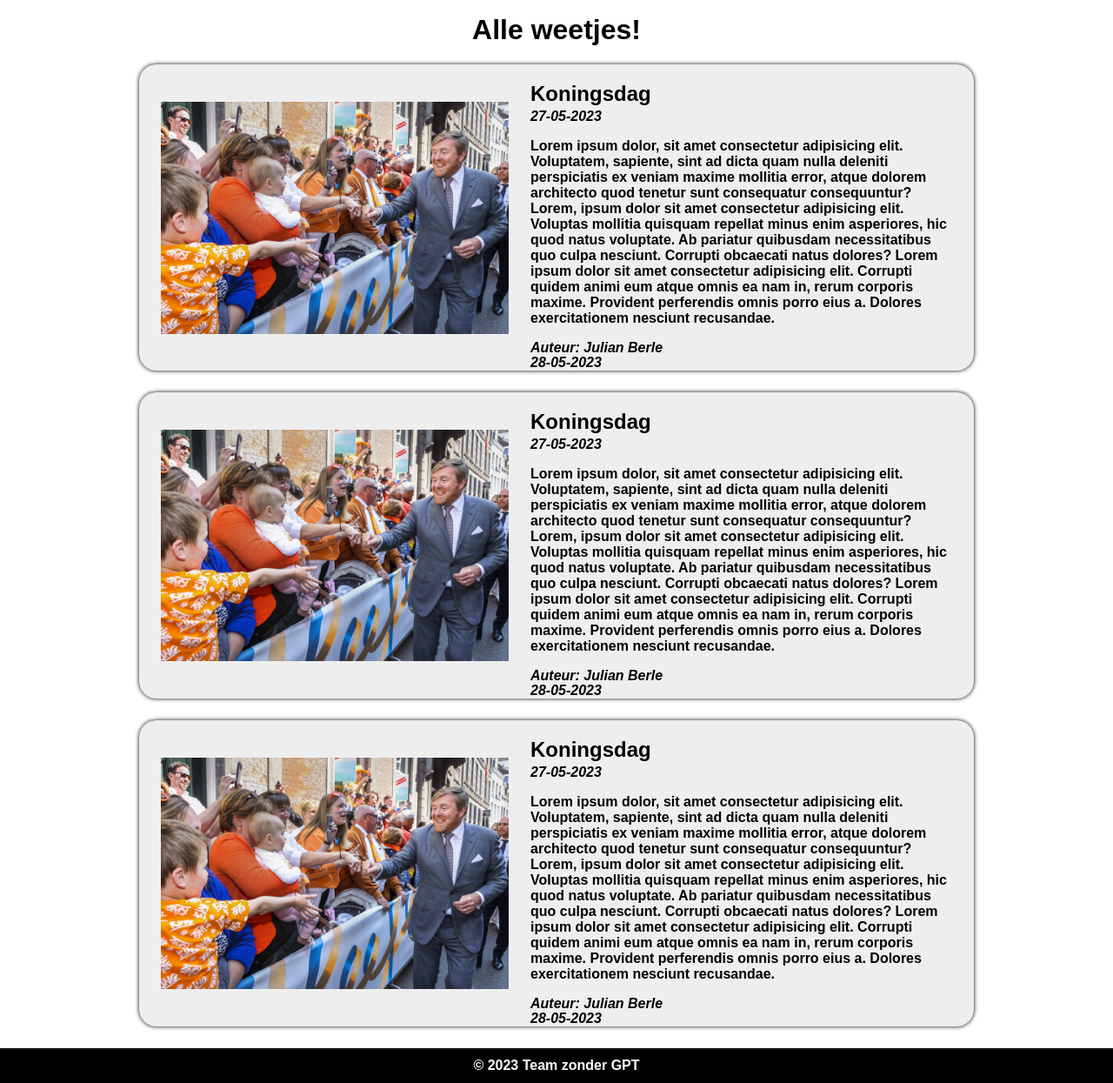
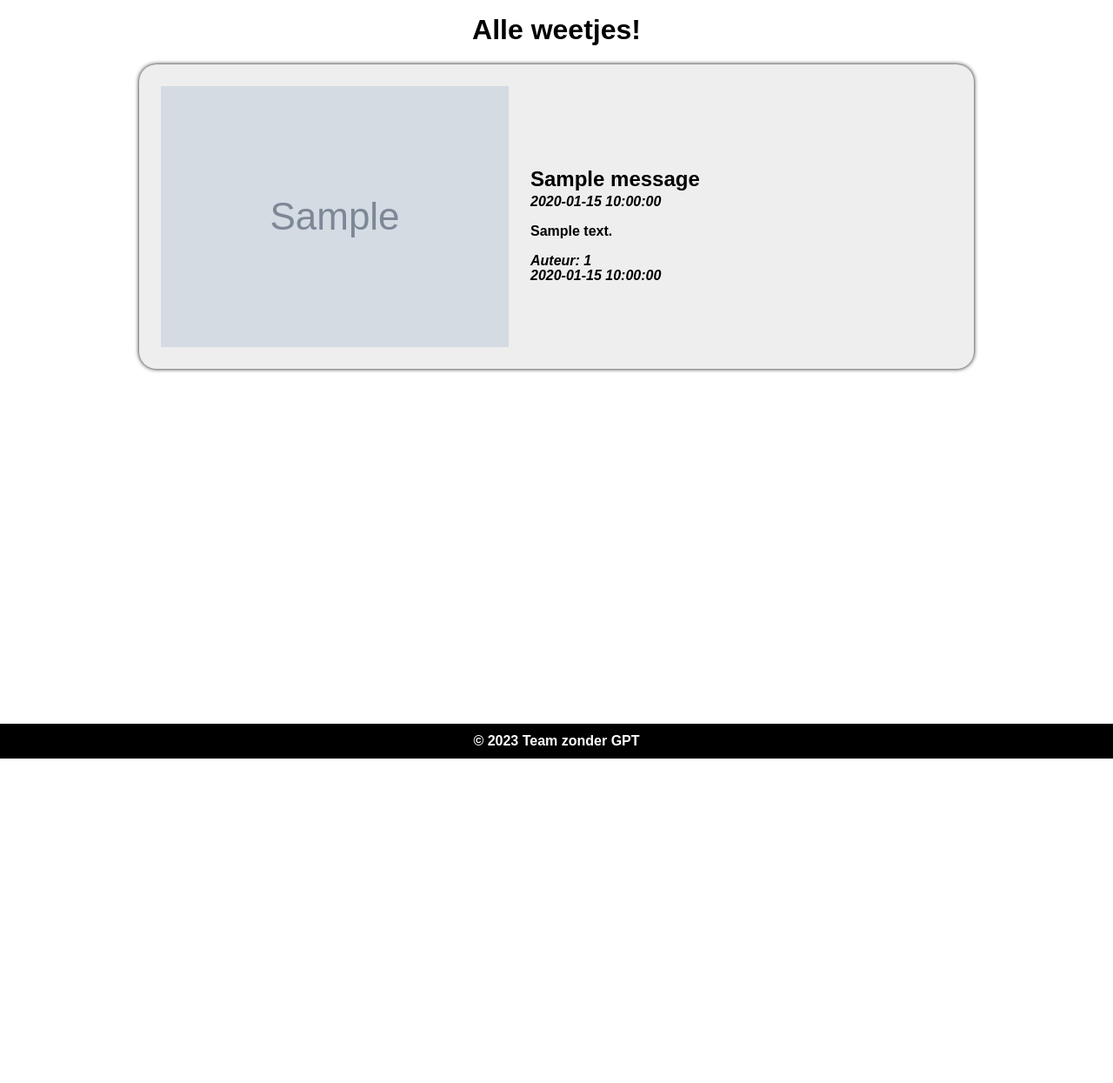
Before and after one commit to Patuberr/Knowitall, a PHP site: page /weetjes in a window 1280 px wide. Shown: the part 94-1339 px from the top of the page at 87% size. After the commit the page ends 966 px from the top, so only its background shows below. Run offline with PHP 8.4, Linux system fonts and the light colour scheme; tables that the repository leaves empty or names only in its code hold one stand-in row (values such as "Sample post"); grey boxes marked "Sample" are stand-in pictures; some libraries are stand-ins or nearby versions.

Commit message:
Je kan nu weetjes toevoegen, weetjes pagina laat de weetjes uit de database zien

```diff
--- a/index.php
+++ b/index.php
@@ -23,7 +23,7 @@ switch($url["path"]) {
         require __DIR__ .'/views/weetjes.php';
         break;
     case "/panel":
-        require __DIR__ .'/views/panel.html';
+        require __DIR__ .'/views/panel.php';
         break;
     default:
         http_response_code(404);
--- a/views/weetjes.php
+++ b/views/weetjes.php
@@ -184,48 +184,31 @@ if(isset($_POST["register_submit"])) {
 
         <div class="content">
             <h1>Alle weetjes!</h1>
-            <div class="box">
-                <div class="content">
-                    <div class="images">
-                        <img src="./assets/images/koningsdag.jpg" alt="Koningsdag">
-                    </div>
-                    <div class="tekst">
-                        <h2 class="titel">Koningsdag</h2>
-                        <p class="date italic">27-05-2023</p>
-                        <p>Lorem ipsum dolor, sit amet consectetur adipisicing elit. Voluptatem, sapiente, sint ad dicta quam nulla deleniti perspiciatis ex veniam maxime mollitia error, atque dolorem architecto quod tenetur sunt consequatur consequuntur? Lorem, ipsum dolor sit amet consectetur adipisicing elit. Voluptas mollitia quisquam repellat minus enim asperiores, hic quod natus voluptate. Ab pariatur quibusdam necessitatibus quo culpa nesciunt. Corrupti obcaecati natus dolores? Lorem ipsum dolor sit amet consectetur adipisicing elit. Corrupti quidem animi eum atque omnis ea nam in, rerum corporis maxime. Provident perferendis omnis porro eius a. Dolores exercitationem nesciunt recusandae.</p>
-                        <p class="italic">Auteur: Julian Berle</p>
-                        <p class="date italic">28-05-2023</p>
-                    </div>
-                </div>
-            </div>
-            <div class="box">
-                <div class="content">
-                    <div class="images">
-                        <img src="./assets/images/koningsdag.jpg" alt="Koningsdag">
-                    </div>
-                    <div class="tekst">
-                        <h2 class="titel">Koningsdag</h2>
-                        <p class="date italic">27-05-2023</p>
-                        <p>Lorem ipsum dolor, sit amet consectetur adipisicing elit. Voluptatem, sapiente, sint ad dicta quam nulla deleniti perspiciatis ex veniam maxime mollitia error, atque dolorem architecto quod tenetur sunt consequatur consequuntur? Lorem, ipsum dolor sit amet consectetur adipisicing elit. Voluptas mollitia quisquam repellat minus enim asperiores, hic quod natus voluptate. Ab pariatur quibusdam necessitatibus quo culpa nesciunt. Corrupti obcaecati natus dolores? Lorem ipsum dolor sit amet consectetur adipisicing elit. Corrupti quidem animi eum atque omnis ea nam in, rerum corporis maxime. Provident perferendis omnis porro eius a. Dolores exercitationem nesciunt recusandae.</p>
-                        <p class="italic">Auteur: Julian Berle</p>
-                        <p class="date italic">28-05-2023</p>
-                    </div>
-                </div>
-            </div>
-            <div class="box">
-                <div class="content">
-                    <div class="images">
-                        <img src="./assets/images/koningsdag.jpg" alt="Koningsdag">
-                    </div>
-                    <div class="tekst">
-                        <h2 class="titel">Koningsdag</h2>
-                        <p class="date italic">27-05-2023</p>
-                        <p>Lorem ipsum dolor, sit amet consectetur adipisicing elit. Voluptatem, sapiente, sint ad dicta quam nulla deleniti perspiciatis ex veniam maxime mollitia error, atque dolorem architecto quod tenetur sunt consequatur consequuntur? Lorem, ipsum dolor sit amet consectetur adipisicing elit. Voluptas mollitia quisquam repellat minus enim asperiores, hic quod natus voluptate. Ab pariatur quibusdam necessitatibus quo culpa nesciunt. Corrupti obcaecati natus dolores? Lorem ipsum dolor sit amet consectetur adipisicing elit. Corrupti quidem animi eum atque omnis ea nam in, rerum corporis maxime. Provident perferendis omnis porro eius a. Dolores exercitationem nesciunt recusandae.</p>
-                        <p class="italic">Auteur: Julian Berle</p>
-                        <p class="date italic">28-05-2023</p>
-                    </div>
-                </div>
-            </div>
+                <?php
+                    $query = $conn->query("SELECT * FROM message ORDER BY message_id DESC");
+
+                    while($row = $query->fetch()) {
+                        if ($row == 0) {
+                            echo "test";
+                        } else {
+                            echo "<div class='box'>
+                            <div class='content'>
+                                <div class='images'>
+                                    <img src='./assets/images/weetjes/" . $row['image'] . "' alt='" . $row['image'] . "'>
+                                </div>
+                                <div class='tekst'>
+                                    <h2 class='titel'>" . $row['title'] . "</h2>
+                                    <p class='date italic'>" . $row['fact_date'] . "</p>
+                                    <p>" . $row['description'] . "</p>
+                                    <p class='italic'>Auteur: " . $row['account_account_id'] . "</p>
+                                    <p class='date italic'>" . $row['post_date'] . "</p>
+                                </div>
+                            </div>
+                        </div>";
+                        }
+
+                    };
+                ?>
         </div>
     </div>
 
```
Also changed, not shown: views/panel.php (+52 -2 lines).
